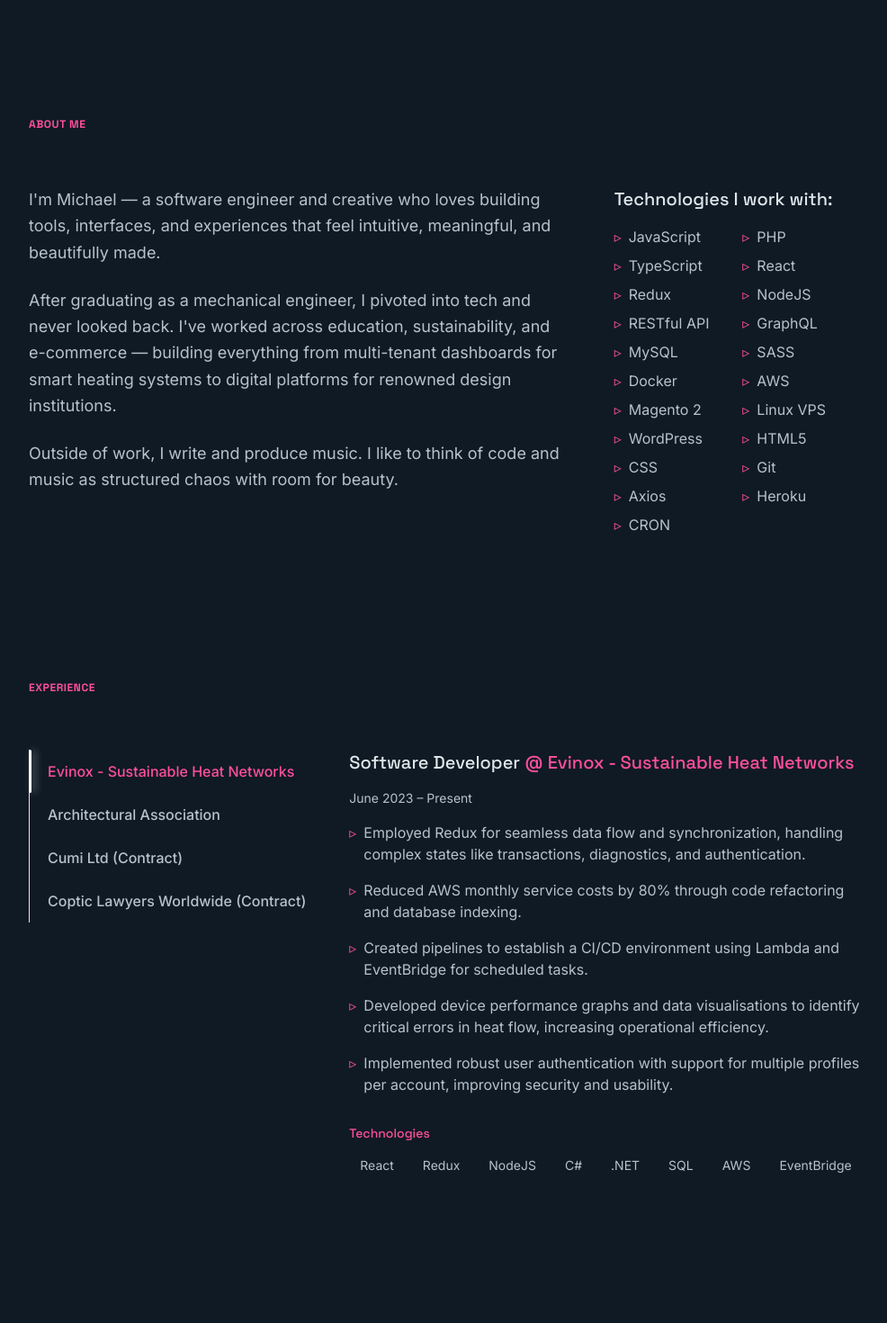
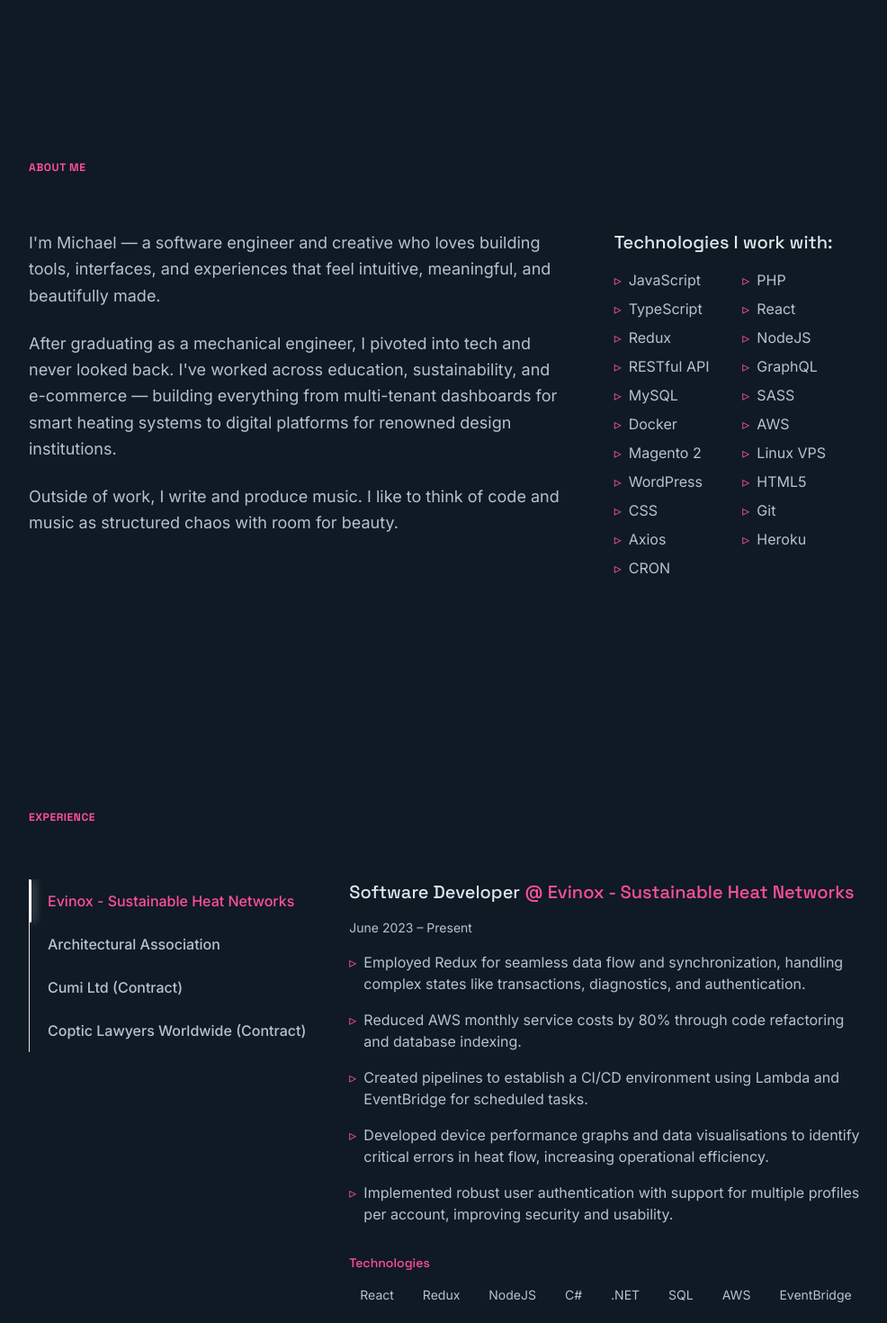
Before and after one commit to MichaelMoawad/michael-portfolio-2025, a React (Vite) app: page / in a window 1280 px wide. Shown: the part 740-2210 px from the top of the page at 90% size, without its empty margins (144-1130 px from the left). Built offline with nearby package versions, Linux system fonts and the light colour scheme.

Commit message:
changed sizing of sections

```diff
--- a/src/components/sections/About.tsx
+++ b/src/components/sections/About.tsx
@@ -5,9 +5,13 @@
   const [containerRef, isVisible] = useInView();
 
   return (
-    <section id="about" className="section" ref={containerRef as React.RefObject<HTMLElement>}>
-      <div className="container-content">
-        <div className="space-y-12">
+    <section
+      id="about"
+      ref={containerRef as React.RefObject<HTMLElement>}
+      className="section min-h-[80vh] max-h-[1400px] py-24 md:py-32 flex items-center"
+    >
+      <div className="container-content w-full">
+        <div className="space-y-12 max-w-7xl mx-auto">
           <div className={`flex items-center gap-4 fade-in-bottom ${isVisible ? 'is-visible' : ''}`}>
             <h2 className="section-title">{aboutData.title}</h2>
             <div className="h-px bg-border-tint flex-grow"></div>
@@ -17,7 +21,12 @@
             {/* About Me Text */}
             <div className="md:col-span-2 space-y-6">
               {aboutData.content.map((paragraph, index) => (
-                <p key={index} className={`fade-in-bottom delay-${(index + 1) * 100} ${isVisible ? 'is-visible' : ''}`}>
+                <p
+                  key={index}
+                  className={`fade-in-bottom delay-${(index + 1) * 100} ${
+                    isVisible ? 'is-visible' : ''
+                  }`}
+                >
                   {paragraph}
                 </p>
               ))}
@@ -39,6 +48,7 @@
         </div>
       </div>
     </section>
+
   );
 };
 
--- a/src/components/sections/Contact.tsx
+++ b/src/components/sections/Contact.tsx
@@ -12,19 +12,25 @@
   const buttonVariant = currentTheme === 'dark' ? 'accent' : 'accentLight';
 
   return (
-    <section id="contact" className="section" ref={containerRef as React.RefObject<HTMLElement>}>
-      <div className="container-content">
-        <div className="space-y-12">
+    <section
+      id="contact"
+      ref={containerRef as React.RefObject<HTMLElement>}
+      className="section min-h-[80vh] max-h-[1400px] py-24 md:py-32 flex items-center"
+    >
+      <div className="container-content w-full">
+        <div className="space-y-12 max-w-4xl mx-auto">
           <div className={`flex items-center gap-4 fade-in-bottom ${isVisible ? 'is-visible' : ''}`}>
             <h2 className="section-title">{contactData.title}</h2>
             <div className="h-px bg-border-tint flex-grow"></div>
           </div>
 
-          <div className={`max-w-2xl mx-auto text-center space-y-6 fade-in-bottom delay-100 ${isVisible ? 'is-visible' : ''}`}>
+          <div
+            className={`max-w-2xl mx-auto text-center space-y-6 fade-in-bottom delay-100 ${
+              isVisible ? 'is-visible' : ''
+            }`}
+          >
             <h3 className="text-2xl font-medium">{contactData.heading}</h3>
-            <p className="text-secondary">
-              {contactData.description}
-            </p>
+            <p className="text-secondary">{contactData.description}</p>
             <div className="flex justify-center">
               <Button3D
                 href={linksData.social.email}
@@ -35,16 +41,11 @@
                 {contactData.cta.text}
               </Button3D>
             </div>
-            {/* <p className="text-secondary-gray">
-              You can also reach me via email at{' '}
-              <a href={linksData.social.email} className="text-accent font-medium">
-                {linksData.social.email.replace('mailto:', '')}
-              </a>
-            </p> */}
           </div>
         </div>
       </div>
     </section>
+
   );
 };
 
--- a/src/components/sections/Experience.tsx
+++ b/src/components/sections/Experience.tsx
@@ -33,19 +33,23 @@
   }, [activeTab]);
 
   return (
-    <section id="experience" className="section" ref={containerRef as React.RefObject<HTMLElement>}>
-      <div className="container-content">
-        <div className="space-y-12">
+    <section
+      id="experience"
+      className="section min-h-[80vh] max-h-[1400px] py-24 md:py-32 flex items-center"
+      ref={containerRef as React.RefObject<HTMLElement>}
+    >
+
+      <div className="container-content w-full">
+        <div className="space-y-12 max-w-7xl mx-auto">
           <div className={`flex items-center gap-4 fade-in-bottom ${isVisible ? 'is-visible' : ''}`}>
             <h2 className="section-title">{experienceData.title}</h2>
             <div className="h-px bg-border-tint flex-grow"></div>
           </div>
 
-          <div className="flex flex-col md:flex-row gap-8">
-            {/* Tabs */}
+          <div className="flex flex-col md:flex-row gap-8 md:overflow-auto md:max-h-[calc(100vh-16rem)]">
+          {/* Tabs */}
             <div className="flex md:flex-col overflow-x-auto md:overflow-x-visible md:min-w-[180px]">
               <div className="relative flex md:flex-col w-full border-b md:border-b-0 md:border-l border-border-tint">
-                {/* Animated indicator */}
                 <div className="hidden md:block tab-indicator" style={indicatorStyle} />
 
                 {experienceData.jobs.map((job, index) => (
@@ -101,6 +105,7 @@
         </div>
       </div>
     </section>
+
   );
 };
 
--- a/src/components/sections/Hero.tsx
+++ b/src/components/sections/Hero.tsx
@@ -29,7 +29,7 @@
             <p className={`max-w-lg fade-in-bottom delay-300 ${isVisible ? 'is-visible' : ''}`}>
               {heroData.description}
             </p>
-            <div className={`flex flex-wrap gap-4 pt-4 fade-in-bottom delay-400 ${isVisible ? 'is-visible' : ''}`}>
+            <div className={`flex flex-wrap gap-4 pt-4 justify-center md:justify-start fade-in-bottom delay-400 ${isVisible ? 'is-visible' : ''}`}>
               <Button3D
                 onClick={() => {
                   const element = document.getElementById(linksData.navigation.experience.replace('#', ''));
```
